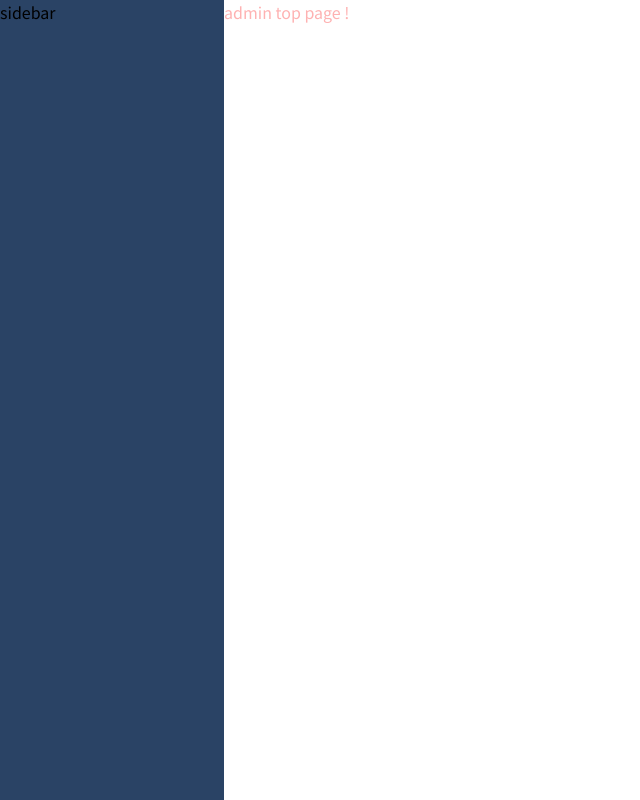
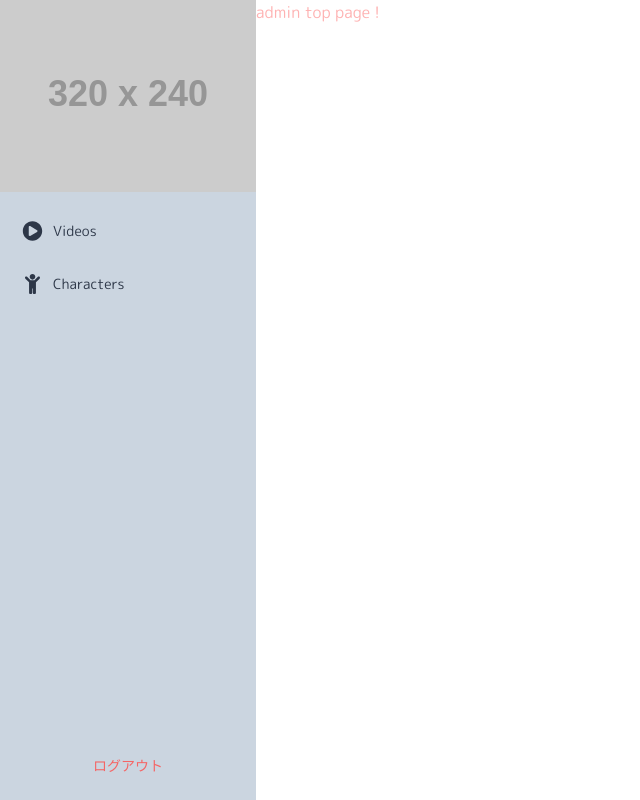
Before and after one commit to monalisatalk-fan-site/website, a Next.js app in the folder workspaces/website/: page /admin in a window 1280 px wide. Shown: the whole page, without its empty margins (0-640 px from the left). Built offline with nearby package versions, Linux system fonts and the light colour scheme; no server answers; sample sign-in values are in the browser's storage.

Commit message:
✨ サイドバーを実装

```diff
--- a/workspaces/website/components/AdminLayout.tsx
+++ b/workspaces/website/components/AdminLayout.tsx
@@ -15,6 +15,10 @@ export const AdminLayout: FC<Props> = ({ children, onlyGuest = false }) => {
   }, [isLoggedIn, onlyGuest]);
 
   const signOut = useCallback(async () => {
+    if (!window.confirm('管理画面からログアウトします。よろしいですか？')) {
+      return;
+    }
+
     await auth.signOut();
   }, []);
 
@@ -29,15 +33,11 @@ export const AdminLayout: FC<Props> = ({ children, onlyGuest = false }) => {
 
       return;
     }
-
-    if (onlyGuest && isLoggedIn) {
-      router.push('/admin/dummy');
-    }
   }, [router, isLoggedIn, onlyGuest]);
 
   return (
     <div className="flex">
-      <AdminSidebar />
+      <AdminSidebar isLoggedIn={isLoggedIn} signOut={signOut} />
       <div>{isLoading ? <p>loading...</p> : children}</div>
     </div>
   );
--- a/workspaces/website/components/AdminSidebar.tsx
+++ b/workspaces/website/components/AdminSidebar.tsx
@@ -1,9 +1,54 @@
 import React, { FC } from 'react';
+import Link from 'next/link';
+import { FontAwesomeIcon } from '@fortawesome/react-fontawesome';
+import { faPlayCircle, faChild } from '@fortawesome/free-solid-svg-icons';
 
-export const AdminSidebar: FC = () => {
+type Props = {
+  isLoggedIn: boolean | null;
+  signOut(): void;
+};
+
+const menuItems = [
+  { href: '/videos', icon: faPlayCircle, label: 'Videos' },
+  { href: '/characters', icon: faChild, label: 'Characters' },
+];
+
+export const AdminSidebar: FC<Props> = ({ isLoggedIn, signOut }) => {
   return (
-    <div className="relative w-0 min-h-screen bg-blue-900 sm:w-auto">
-      <div className="w-56 max-w-full">sidebar</div>
+    <div className="relative w-0 min-h-screen overflow-y-auto bg-gray-400 sm:w-auto">
+      <div className="flex flex-col w-64 max-w-full min-h-full pb-4">
+        <img
+          alt=""
+          src="//placehold.jp/320x240.png"
+          width="320"
+          height="240"
+          className="flex-shrink-0 mb-4"
+        />
+        {isLoggedIn ? (
+          <div className="flex flex-col flex-grow">
+            {menuItems.map(({ href, icon, label }) => (
+              <Link href={href}>
+                <a className="flex items-center w-full px-5 py-3 mb-2 text-sm text-gray-800 hover:text-blue-600">
+                  <FontAwesomeIcon
+                    icon={icon}
+                    fixedWidth
+                    className="mr-2 text-xl"
+                  />
+                  {label}
+                </a>
+              </Link>
+            ))}
+            <div className="mt-auto">
+              <button
+                className="table py-2 mx-auto mt-10 text-sm text-center text-red-500 hover:underline"
+                onClick={signOut}
+              >
+                ログアウト
+              </button>
+            </div>
+          </div>
+        ) : null}
+      </div>
     </div>
   );
 };
--- a/workspaces/website/package.json
+++ b/workspaces/website/package.json
@@ -2,6 +2,9 @@
   "name": "website",
   "version": "1.0.0",
   "dependencies": {
+    "@fortawesome/fontawesome-svg-core": "^1.2.32",
+    "@fortawesome/free-solid-svg-icons": "^5.15.1",
+    "@fortawesome/react-fontawesome": "^0.1.12",
     "classnames": "^2.2.6",
     "firebase": "^8.0.0",
     "next": "^10.0.0",
--- a/workspaces/website/pages/_app.tsx
+++ b/workspaces/website/pages/_app.tsx
@@ -12,7 +12,7 @@ const App: FC<AppProps> = ({ Component, pageProps }) => {
         <title>【非公式】モナ・リザの戯言 ファンサイト</title>
         <link
           rel="stylesheet"
-          href="//fonts.googleapis.com/css2?family=Noto+Sans+JP:wght@400;600&display=swap"
+          href="//fonts.googleapis.com/css2?family=M+PLUS+Rounded+1c:wght@400;700&display=swap"
         />
       </Head>
       <FirebaseAuth />
--- a/workspaces/website/styles/base.css
+++ b/workspaces/website/styles/base.css
@@ -1,7 +1,7 @@
 body {
   -webkit-font-smoothing: antialiased;
   -moz-osx-font-smoothing: grayscale;
-  font-family: Noto Sans JP, sans-serif;
+  font-family: 'M PLUS Rounded 1c', sans-serif;
 }
 
 button, input, textarea {
```
Also changed, not shown: 2 other files (tests, documents, lock files or other folders).
